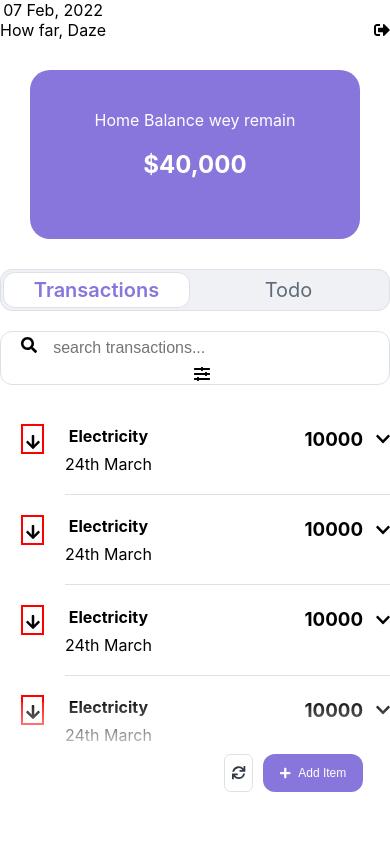
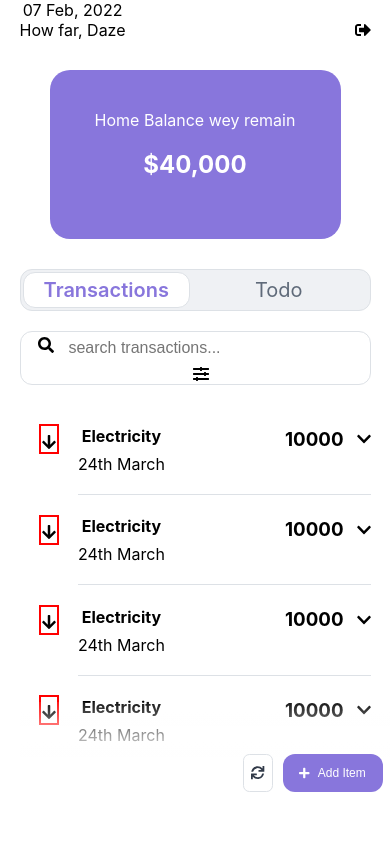
Before and after one commit to thisisobate/track-every-expense, a React (Create React App) app: page / in a window 390 px wide. Shown: the top 844 px of the page. Built offline with nearby package versions, Linux system fonts and the light colour scheme; the HTML template or start-up script is replaced by a standard one.

Commit message:
resize app to fit smaller screens

```diff
--- a/src/App.css
+++ b/src/App.css
@@ -16,6 +16,12 @@
 @media (prefers-reduced-motion: no-preference) {
   .App-logo {
     animation: App-logo-spin infinite 20s linear;
+  }
+}
+
+@media screen and (max-width: 600px) {
+  .App {
+    width: 90%;
   }
 }
 
--- a/src/pages/Dashboard.tsx
+++ b/src/pages/Dashboard.tsx
@@ -103,8 +103,8 @@ const customStyles = {
     right: "auto",
     bottom: "auto",
     transform: "translate(-50%, -50%)",
-    width: "600px",
-    maxWidth: "100%",
+    width: "90%",
+    maxWidth: "600px",
   },
 };
 
```
